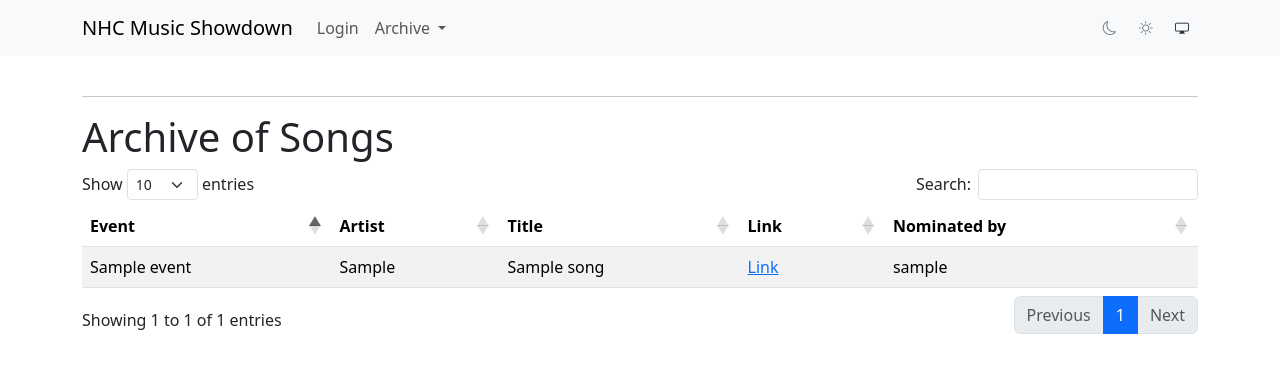
After one commit to pkkao/showdown, a Flask app: page /archive/songs/ in a window 1280 px wide. The commit adds this page. Shown: the top 373 px of the page. Run offline with Flask 3, Linux system fonts and the light colour scheme; tables that the repository leaves empty hold one stand-in row (values such as "Sample post"); some libraries are stand-ins or nearby versions.

Commit message:
feat: first try at archives

```diff
--- a/app/__init__.py
+++ b/app/__init__.py
@@ -46,7 +46,7 @@ class AdminModelView(ModelView):
 
   def inaccessible_callback(self, name, **kwargs):
     # redirect to login page if user doesn't have access
-    return 'Sorry, admin page is not for you.'
+    return 'Sorry, this admin page is not for you.'
 
 class HostModelView(ModelView):
   can_export = False
@@ -57,7 +57,7 @@ class HostModelView(ModelView):
 
   def inaccessible_callback(self, name, **kwargs):
     # redirect to login page if user doesn't have access
-    return 'Sorry, admin page is not for you.'
+    return 'Sorry, this admin page is not for you.'
 
 class AdminUserModelView(AdminModelView):
   column_exclude_list = ['password_hash', ]
--- a/app/models.py
+++ b/app/models.py
@@ -75,6 +75,7 @@ class Song(db.Model):
   artist: so.Mapped[str] = so.mapped_column(sa.String(256), index=True)
   title: so.Mapped[str] = so.mapped_column(sa.String(256), index=True)
   link: so.Mapped[str] = so.mapped_column(sa.String(256), index=True)
+
   pick_num: so.Mapped[int] = so.mapped_column(index=True)
   pick_time: so.Mapped[datetime] = so.mapped_column(sa.DateTime())
   approved: so.Mapped[str] = so.mapped_column(sa.String(256), index=True)
--- a/app/routes.py
+++ b/app/routes.py
@@ -335,6 +335,10 @@ def get_winning_song(match_id):
 def populate_round(event_slug, round_slug):
 
   round = get_round(event_slug, round_slug)
+
+  # If round hasn't started yet, do nothing.
+  if round.start_time > datetime.now():
+    return
 
   # Matches for the current round we are trying to populate.
   matches = get_matches(event_slug, round_slug)
@@ -1048,3 +1052,54 @@ def nominate(event_slug):
     return render_template('nominate.html', title=f'Nominations for {event.name}',
       active_rounds=get_active_rounds(), recent_rounds=get_recent_rounds(), active_nominations=get_active_nominations(),
       form=form, pick_status=pick_status, pick_messages=pick_messages, all_pick_statuses=all_pick_statuses)
+
+
+##########################
+# ARCHIVE VIEWING ROUTES #
+##########################
+
+# sometime in the far future, make these tables perform less terribly with something like this
+# https://blog.miguelgrinberg.com/post/beautiful-interactive-tables-for-your-flask-templates
+
+@app.route('/archive/rounds/')
+def round_archive():
+  rounds = Round.query
+
+  return render_template('round_archive.html', title=f'Archive of Rounds',
+      active_rounds=get_active_rounds(), recent_rounds=get_recent_rounds(), active_nominations=get_active_nominations(),
+      rounds=rounds)
+
+# Find when an event ends, so those songs can be published.
+# This might be slow but whatever.
+def get_event_end_time(event_id):
+  query = db.session.scalar(sa.select(Round, Event)
+    .filter(Event.id == event_id) # pick out the specified event
+    .filter(Event.id == Round.event_id) # table join
+    .order_by(Round.end_time.desc()).limit(1)) # get round with latest end time
+  if query:
+    return query.end_time # round with latest end time
+  else:
+    return None # for weird edge case if an event has no rounds yet, e.g. in debugging
+
+@app.route('/archive/songs/')
+def song_archive():
+  songs = Song.query
+  expired_songs = [] # only show songs whose events have ended
+
+  # some dumb caching
+  event_end_time_cache = {}
+
+  for song in songs:
+    # some dumb caching
+    if song.event_id not in event_end_time_cache:
+      event_end_time = get_event_end_time(song.event_id)
+      event_end_time_cache[song.event_id] = event_end_time
+    else:
+      event_end_time = event_end_time_cache[song.event_id]
+
+    if event_end_time and datetime.now() > event_end_time:
+      expired_songs.append(song)
+
+  return render_template('song_archive.html', title=f'Archive of Songs',
+      active_rounds=get_active_rounds(), recent_rounds=get_recent_rounds(), active_nominations=get_active_nominations(),
+      songs=expired_songs)
--- a/app/templates/base.html
+++ b/app/templates/base.html
@@ -10,6 +10,9 @@
 
     {# stolen from https://albertoroura.com/building-a-theme-switcher-for-bootstrap/ #}
     <link href="https://cdn.jsdelivr.net/npm/bootstrap-icons@1.13.1/font/bootstrap-icons.min.css" rel="stylesheet">
+
+    {# for nice tables #}
+    <link rel="stylesheet" type="text/css" href="https://cdn.datatables.net/1.10.25/css/dataTables.bootstrap5.css">
 
     <title>{{ title }}</title>
 
@@ -33,6 +36,16 @@
               {% else %}
                 <a class="nav-link" href="{{ url_for('logout') }}">Logout</a>
               {% endif %}
+            </li>
+
+            <li class="nav-item dropdown">
+              <a class="nav-link dropdown-toggle" href="#" role="button" data-bs-toggle="dropdown" aria-expanded="false">
+                Archive
+              </a>
+              <ul class="dropdown-menu">
+                <li><a class="dropdown-item" href="/archive/rounds/">Rounds</a></li>
+                <li><a class="dropdown-item" href="/archive/songs/">Songs</a></li>
+              </ul>
             </li>
 
           </ul>
@@ -219,5 +232,12 @@
       document.querySelectorAll('.mode-switch .btn').forEach(e => e.addEventListener('click', () => setTheme(e.id)));
       window.matchMedia('(prefers-color-scheme: light)').addEventListener('change', () => setTheme());
     </script>
+
+    {# for nice tables #}
+    <script type="text/javascript" charset="utf8" src="https://code.jquery.com/jquery-3.6.0.min.js"></script>
+    <script type="text/javascript" charset="utf8" src="https://cdn.datatables.net/1.10.25/js/jquery.dataTables.js"></script>
+    <script type="text/javascript" charset="utf8" src="https://cdn.datatables.net/1.10.25/js/dataTables.bootstrap5.js"></script>
+
+    {% block scripts %}{% endblock %}
   </body>
 </html>
--- /dev/null
+++ b/app/templates/song_archive.html
@@ -0,0 +1,37 @@
+{% extends "base.html" %}
+
+{% block content %}
+
+<table id="data" class="table table-striped table-hover">
+  <thead>
+    <tr>
+      <th>Event</th>
+      <th>Artist</th>
+      <th>Title</th>
+      <th>Link</th>
+      <th>Nominated by</th>
+    </tr>
+  </thead>
+  <tbody class="table-group-divider">
+    {% for song in songs %}
+      <tr>
+        <td>{{ song.event.name }}</td>
+        <td>{{ song.artist }}</td>
+        <td>{{ song.title }}</td>
+        <td><a href="{{ song.link }}">Link</a></td>
+        <td>{{ song.user.username }}</td>
+      </tr>
+    {% endfor %}
+  </tbody>
+</table>
+<br>
+
+{% endblock %}
+
+{% block scripts %}
+<script>
+  $(document).ready(function () {
+    $('#data').DataTable();
+  });
+</script>
+{% endblock %}
```
Also changed, not shown: app/templates/round_archive.html (added, +33 -0 lines).
